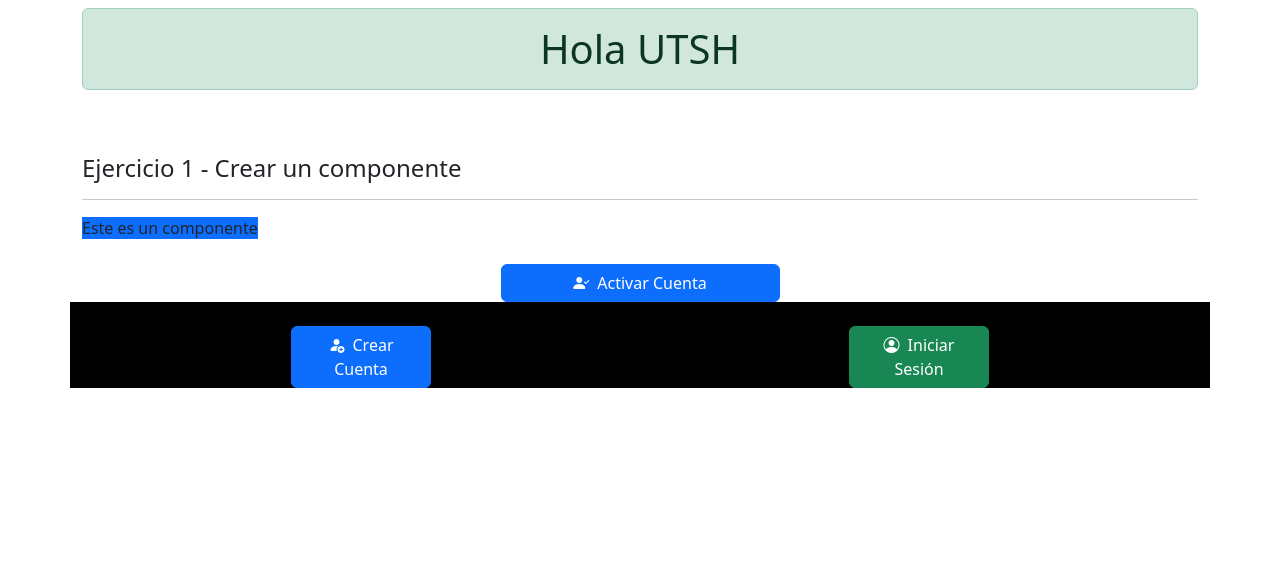
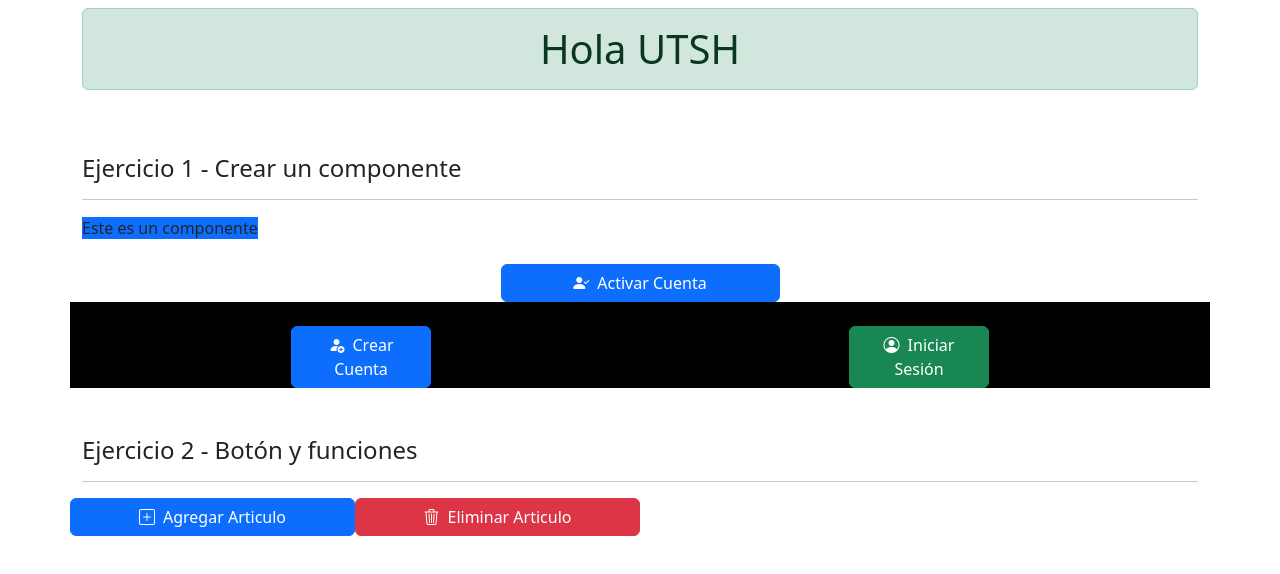
Before and after one commit to BrMH8/aprendiendo-react, a React (Vite) app: page / in a window 1280 px wide. Shown: the top 574 px of the page. Built offline with nearby package versions, Linux system fonts and the light colour scheme.

Commit message:
ADD[crear ejercicio03 y componente ejercicio02 botones]

```diff
--- a/src/App.jsx
+++ b/src/App.jsx
@@ -1,5 +1,6 @@
 import { Botones } from './components/Botones.jsx';
 import { Ejercicio01 } from './components/ejercicio01.jsx';
+import { Ejercicio02 } from './components/Ejercicio02.jsx';
 import { BotonGeneral } from './components/utils/BotonGeneral.jsx';
 function App() {
 
@@ -15,9 +16,8 @@ function App() {
         <Ejercicio01 />
         <BotonGeneral />
         <Botones />
+        <Ejercicio02 />
       </div>
-
-
     </>
   )
 }
--- a/src/components/Ejercicio02.jsx
+++ b/src/components/Ejercicio02.jsx
@@ -0,0 +1,32 @@
+export const Ejercicio02 = () => {
+    //logica del componente
+    //variables, funciones, hooks, etc.
+    const nombreProducto = 'smart tv 90';
+
+    function agregarACarritoDeCompras() {
+        console.log('EL producto ' + nombreProducto + ' ha sido agregado al carrito de compras');
+    }
+    function eliminarDelCarritoDeCompras() {
+        console.log('El producto ' + nombreProducto + ' ha sido eliminado del carrito de compras');
+    }
+  return (
+    <>
+    <div className="row mt-4">
+        <div className="col-12">
+            <h2 className="h4 mt-4">
+                Ejercicio 2 - Botón y funciones
+            </h2>
+            <hr />
+        </div>
+        <button onClick={agregarACarritoDeCompras} className="w-25 btn btn-primary">
+            <i class="bi bi-plus-square"></i>
+            <span className="ms-2">Agregar Articulo</span>
+        </button>
+        <button onClick={eliminarDelCarritoDeCompras} className="w-25 btn btn-danger ">
+            <i className="bi bi-trash3"></i>
+            <span className="ms-2">Eliminar Articulo</span>
+        </button>
+    </div>
+    </>
+  );
+};
```
Also changed, not shown: src/components/Ejercicio03.jsx (added).
